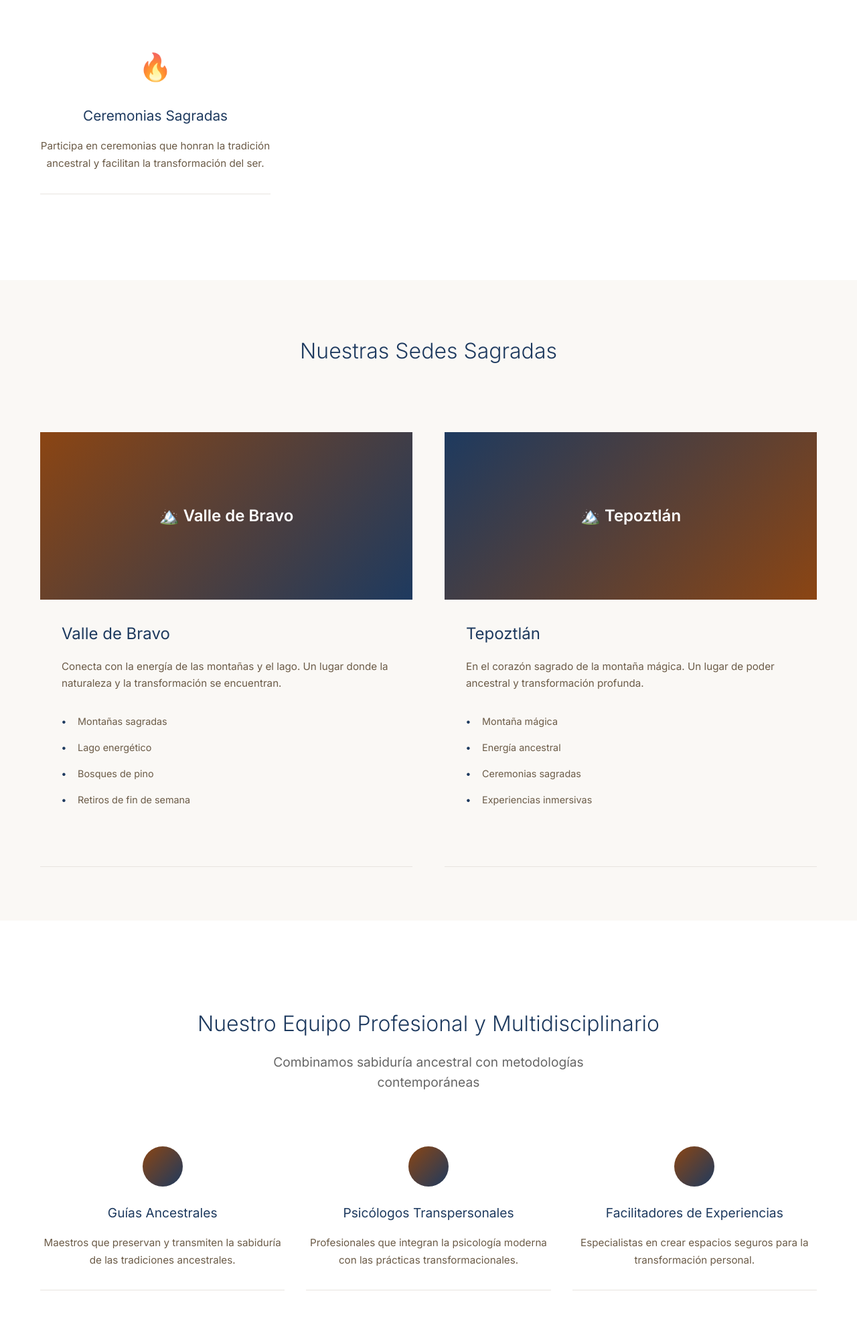
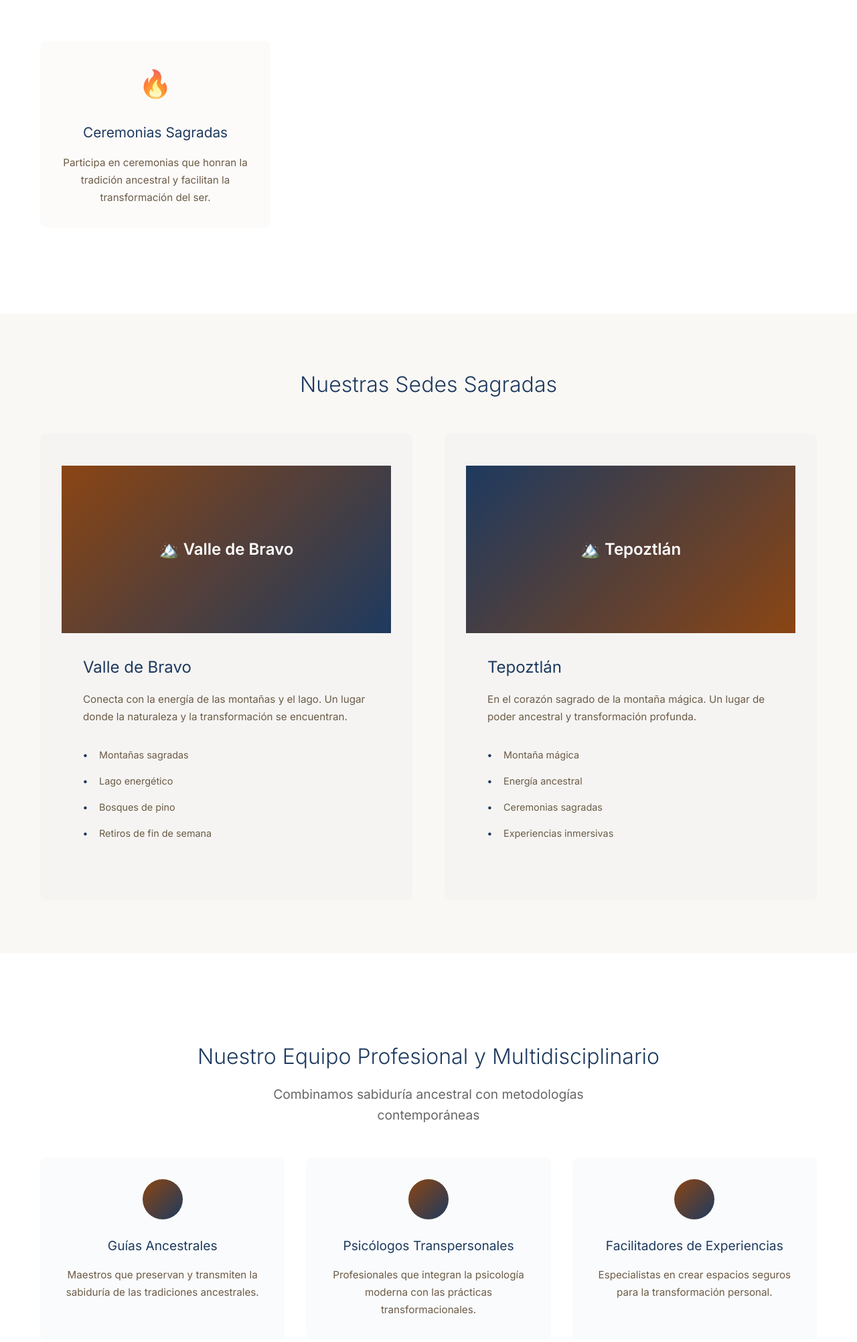
Before and after one commit to ourfire/xture-landing, a plain HTML site: page index.html in a window 1280 px wide. Shown: the part 1351-3354 px from the top of the page at 67% size. Drawn offline with Linux system fonts and the light colour scheme.

Commit message:
Remove borders and add subtle background colors to cards

```diff
--- a/styles.css
+++ b/styles.css
@@ -208,15 +208,15 @@ section {
 }
 
 .experiencia-card {
-    background: transparent;
-    padding: 2rem 0;
+    background: rgba(139, 69, 19, 0.02);
+    padding: 2rem;
     text-align: center;
-    border-bottom: 1px solid #e8e4e0;
+    border-radius: 8px;
     transition: all 0.3s ease;
 }
 
 .experiencia-card:hover {
-    border-bottom-color: #1e3a5f;
+    background: rgba(139, 69, 19, 0.05);
 }
 
 .experiencia-icon {
@@ -247,14 +247,14 @@ section {
 }
 
 .sede-card {
-    background: transparent;
-    border-bottom: 1px solid #e8e4e0;
-    padding: 3rem 0;
+    background: rgba(30, 58, 95, 0.02);
+    border-radius: 8px;
+    padding: 3rem 2rem;
     transition: all 0.3s ease;
 }
 
 .sede-card:hover {
-    border-bottom-color: #1e3a5f;
+    background: rgba(30, 58, 95, 0.05);
 }
 
 .sede-image {
@@ -362,14 +362,14 @@ section {
 }
 
 .testimonio-card {
-    background: transparent;
-    padding: 2rem 0;
-    border-bottom: 1px solid #e8e4e0;
+    background: rgba(139, 69, 19, 0.02);
+    padding: 2rem;
+    border-radius: 8px;
     transition: all 0.3s ease;
 }
 
 .testimonio-card:hover {
-    border-bottom-color: #1e3a5f;
+    background: rgba(139, 69, 19, 0.05);
 }
 
 .testimonio-content {
@@ -421,15 +421,15 @@ section {
 }
 
 .equipo-card {
-    background: transparent;
-    padding: 2rem 0;
+    background: rgba(30, 58, 95, 0.02);
+    padding: 2rem;
     text-align: center;
-    border-bottom: 1px solid #e8e4e0;
+    border-radius: 8px;
     transition: all 0.3s ease;
 }
 
 .equipo-card:hover {
-    border-bottom-color: #1e3a5f;
+    background: rgba(30, 58, 95, 0.05);
 }
 
 .equipo-avatar {
```
